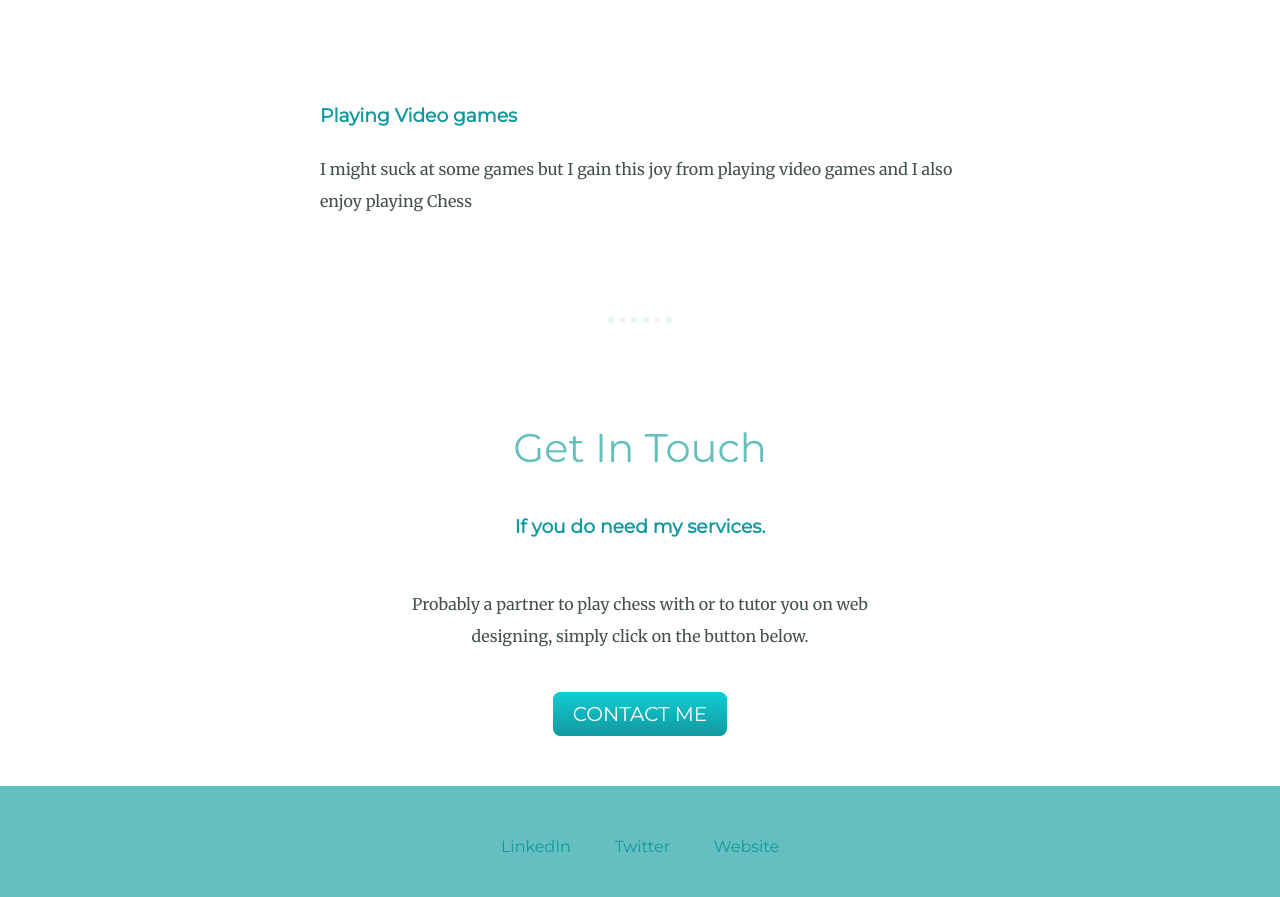
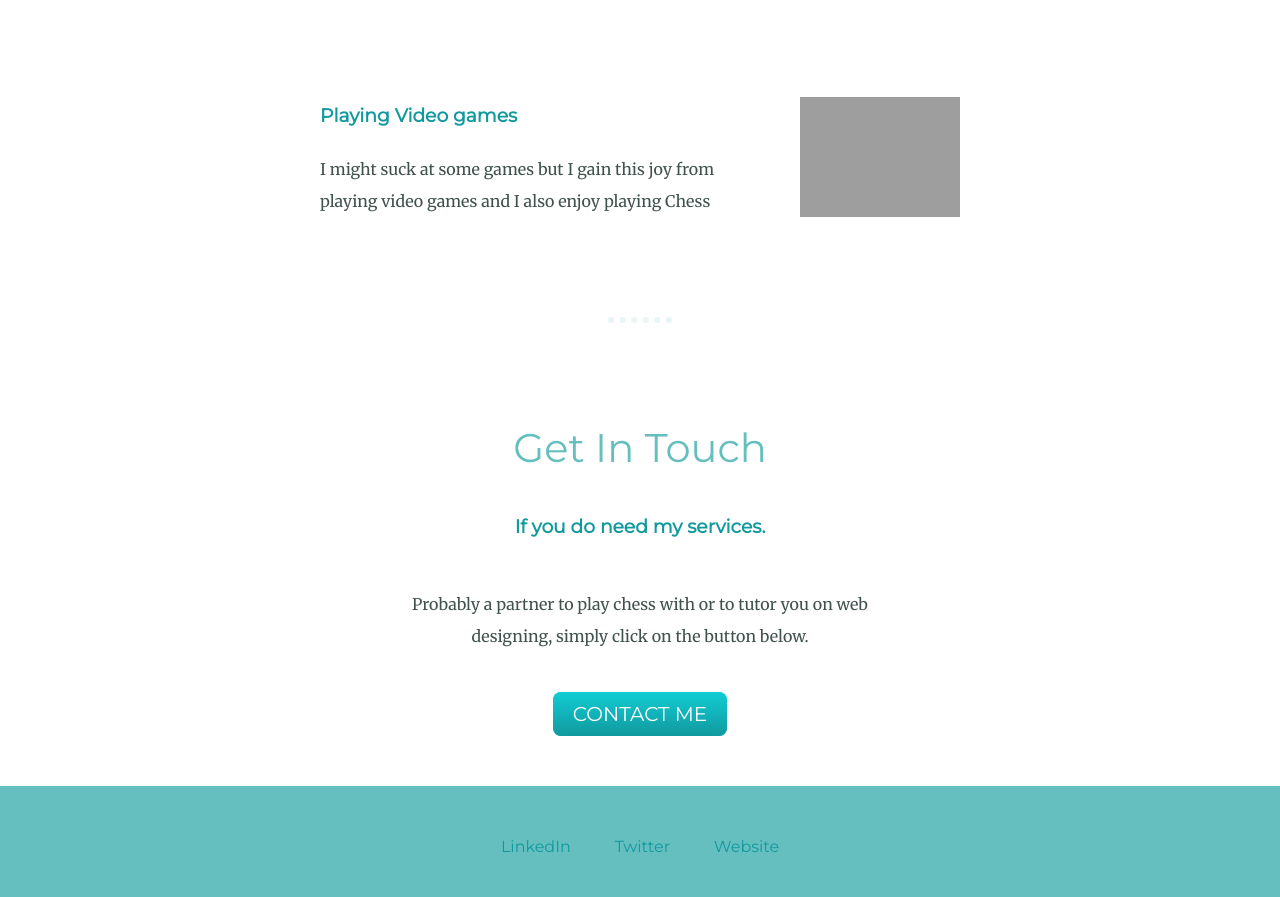
Before and after one commit to CharlieCool023/mysite, a plain HTML site: page index.html in a window 1280 px wide. Shown: the part 1842-2739 px from the top of the page. Drawn offline with Linux system fonts and the light colour scheme; the site is published under a folder, as on GitHub Pages, so addresses that start at the root find nothing.

Commit message:
Update index.html

```diff
--- a/index.html
+++ b/index.html
@@ -35,7 +35,7 @@
             <p class="">I started learning to code when i was 18 years old because i wanted to make and design my own websites. Over time, I have gained a wealth of experience designing and developing mobile and web applications.</p>
           </div>
           <div class="skill-row">
-            <img class="chess" src="/css/images/chess1.jpg" alt="">
+            <img class="chess" src="css/images/chess1.jpg" alt="chess picture">
             <h3>Playing Video games</h3>
             <p class="pp">I might suck at some games but I gain this joy from playing video games and I also enjoy playing Chess</p>
           </div>
```
